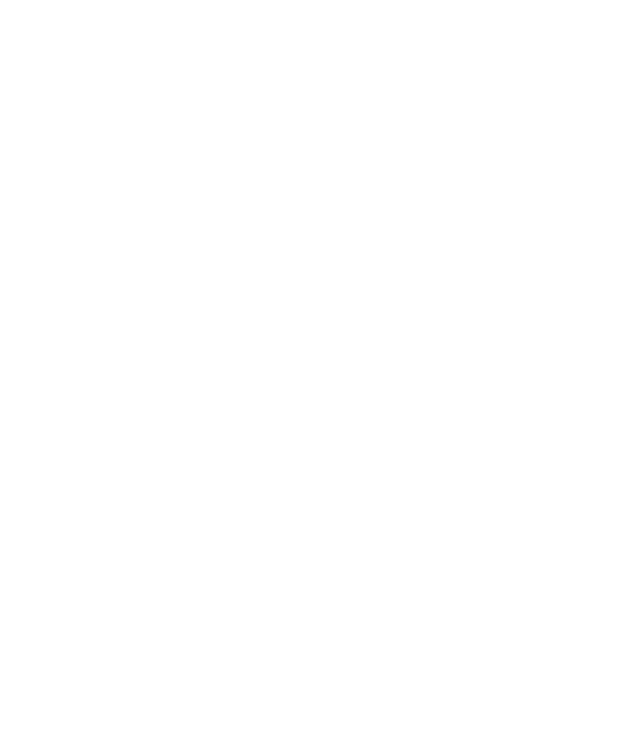
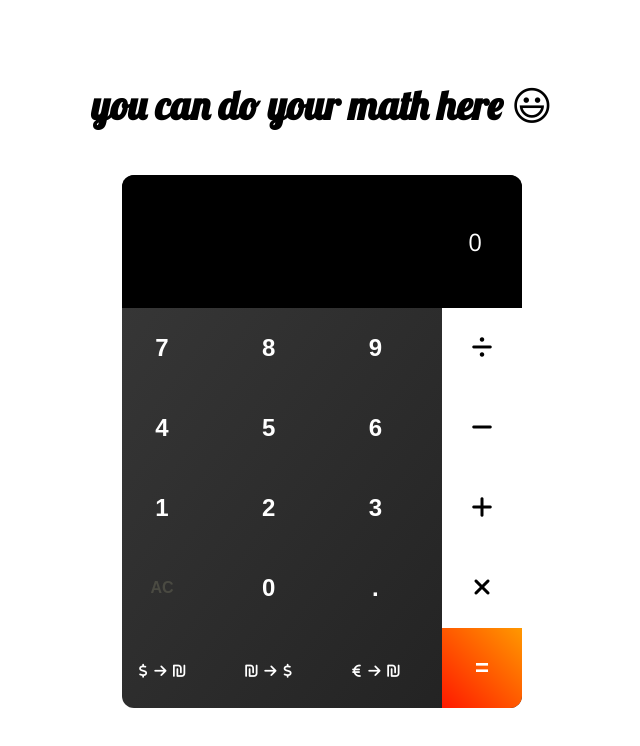
Before and after one commit to ahmedkhilla/AK-js-calculator-project, a plain HTML site: page index.html in a window 1280 px wide. Shown: the whole page, without its empty margins (318-958 px from the left). Drawn offline with nearby package versions, Linux system fonts and the light colour scheme; a web font is replaced by a local one.

Commit message:
build html and add styleon css file

```diff
--- a/index.html
+++ b/index.html
@@ -19,8 +19,71 @@
       href="./assets/icons8-calculator-32.png"
       type="image/x-icon"
     />
+    <link
+      rel="stylesheet"
+      href="https://cdnjs.cloudflare.com/ajax/libs/font-awesome/6.0.0-beta2/css/all.min.css"
+      integrity="sha512-YWzhKL2whUzgiheMoBFwW8CKV4qpHQAEuvilg9FAn5VJUDwKZZxkJNuGM4XkWuk94WCrrwslk8yWNGmY1EduTA=="
+      crossorigin="anonymous"
+      referrerpolicy="no-referrer"
+    />
     <link rel="stylesheet" href="./style.css" />
     <script defer src="./app.js"></script>
   </head>
-  <body></body>
+  <body>
+    <div class="container">
+      <h1 class="primary-heading">you can do your math here 😃</h1>
+      <div class="calc-box">
+        <div class="flex-container">
+          <div class="flex currency-ex">
+            <button>
+              <i class="fa-solid fa-dollar-sign"></i>
+              <i class="fa-solid fa-arrow-right"></i>
+              <i class="fa-solid fa-shekel-sign"></i>
+            </button>
+
+            <button>
+              <i class="fa-solid fa-shekel-sign"></i>
+              <i class="fa-solid fa-arrow-right"></i>
+              <i class="fa-solid fa-dollar-sign"></i>
+            </button>
+            <button>
+              <i class="fa-solid fa-euro-sign"></i>
+              <i class="fa-solid fa-arrow-right"></i>
+              <i class="fa-solid fa-shekel-sign"></i>
+            </button>
+            <button class="equal-btn" id="equal-btn">=</button>
+          </div>
+          <!-- Shekels into US Dollars
+Dollars into Shekels
+Shekels into Euros
+Euros into Shekels -->
+          <div class="flex">
+            <button class="clear-btn">AC</button>
+            <button>0</button>
+            <button>.</button>
+            <button class="op-btn"><i class="fa-solid fa-xmark"></i></button>
+          </div>
+          <div class="flex">
+            <button>1</button>
+            <button>2</button>
+            <button>3</button>
+            <button class="op-btn"><i class="fa-solid fa-plus"></i></button>
+          </div>
+          <div class="flex">
+            <button>4</button>
+            <button>5</button>
+            <button>6</button>
+            <button class="op-btn"><i class="fa-solid fa-minus"></i></button>
+          </div>
+          <div class="flex">
+            <button>7</button>
+            <button>8</button>
+            <button>9</button>
+            <button class="op-btn"><i class="fa-solid fa-divide"></i></button>
+          </div>
+          <div class="result">0</div>
+        </div>
+      </div>
+    </div>
+  </body>
 </html>
--- a/style.css
+++ b/style.css
@@ -1,5 +1,3 @@
-/* for heading font-family: 'Lobster', cursive;
- */
 html {
   font-size: 10px;
 }
@@ -11,3 +9,67 @@ html {
 body {
   font-family: "Open Sans", sans-serif;
 }
+.container {
+  width: 90rem;
+  height: 100vh;
+  margin: 0 auto;
+}
+.primary-heading {
+  padding-top: 8rem;
+  font-family: "Lobster", cursive;
+  font-size: 4rem;
+  text-align: center;
+}
+.calc-box {
+  /* background-color: #888; */
+  width: 40rem;
+  margin: 4.5rem auto;
+}
+.flex-container {
+  background: linear-gradient(to left top, #212121, #393939);
+  display: flex;
+  flex-direction: column-reverse;
+  align-items: center;
+  justify-content: space-between;
+  border-radius: 12px;
+}
+.flex {
+  width: 100%;
+  display: flex;
+  justify-content: space-between;
+}
+.calc-box button {
+  display: inline-block;
+  width: 8rem;
+  height: 8rem;
+  border: none;
+  background-color: transparent;
+  color: #fff;
+  font-size: 2.4rem;
+  font-weight: 600;
+}
+button.clear-btn {
+  font-size: 1.6rem;
+  color: #4a4a42;
+}
+.result {
+  border-top-right-radius: 12px;
+  border-top-left-radius: 12px;
+  background-color: #000000;
+  width: 100%;
+  color: #fff;
+  font-size: 2.4rem;
+  padding: 5rem 4rem 5rem 2.5rem;
+  text-align: end;
+}
+.equal-btn {
+  background: linear-gradient(to top right, #ff1900, #ff9800);
+  border-bottom-right-radius: 12px;
+}
+button.op-btn {
+  background-color: #fff;
+  color: #000;
+}
+.currency-ex i {
+  font-size: 1.4rem;
+}
```
